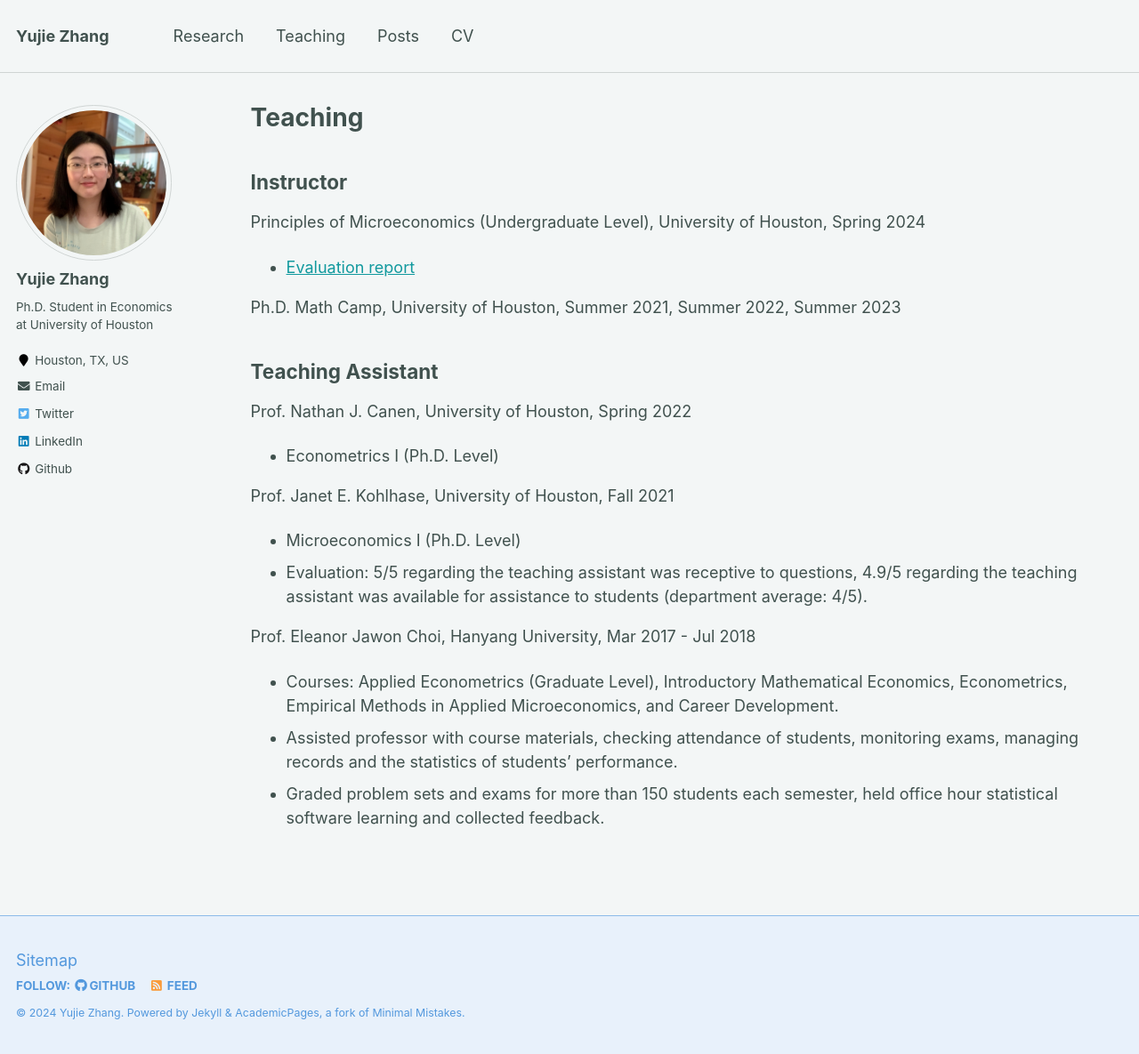
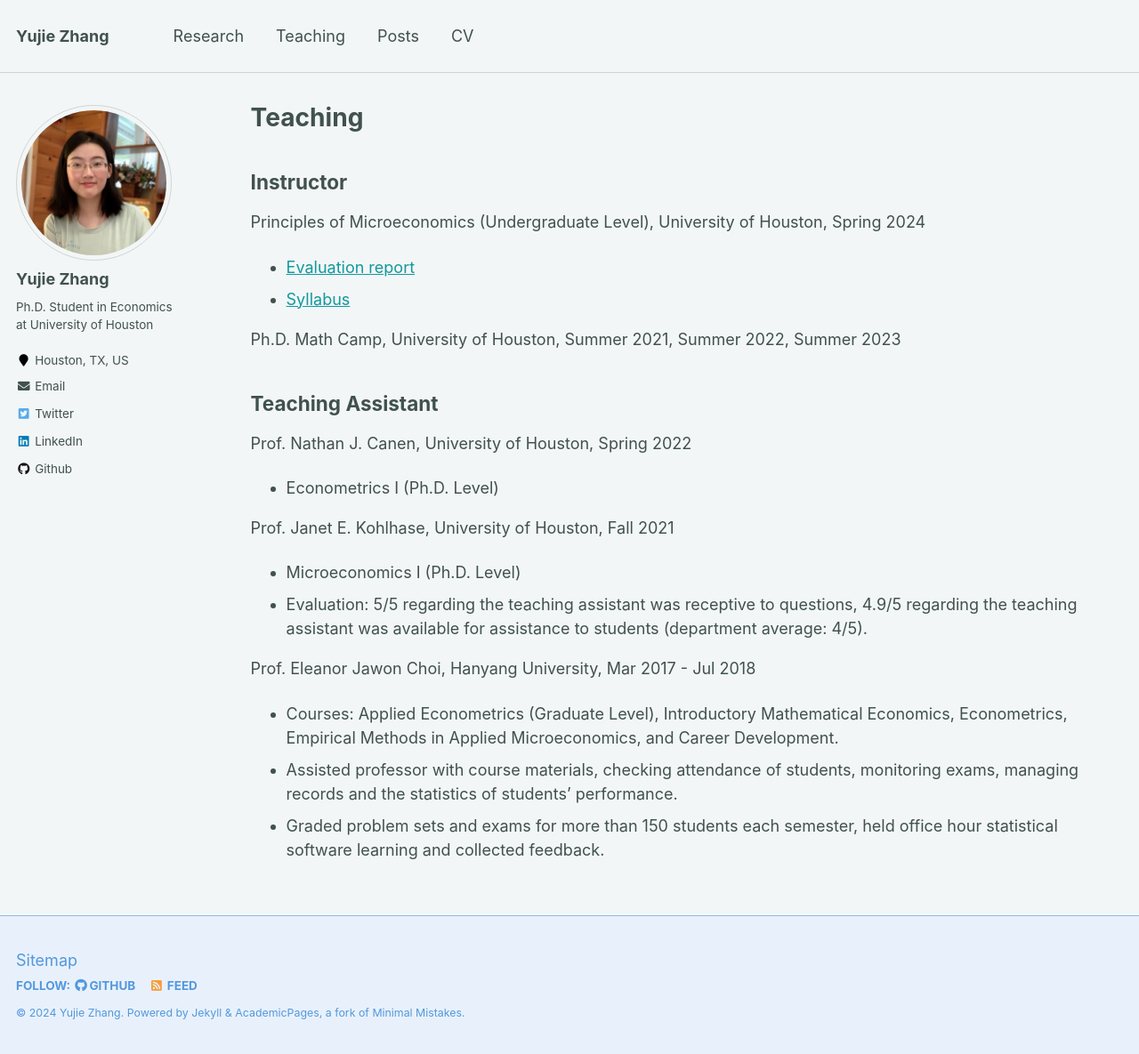
Before and after one commit to yujiezhangecon/yujiezhangecon.github.io, a Jekyll site: the page built from _pages/teaching.md, in a window 1280 px wide and 1185 px high. Shown: the whole window at 89% size. Built offline with Jekyll 4.4.1, drawn with Linux system fonts in a browser that asks for light colours.

Commit message:
update teaching material

```diff
--- a/_pages/teaching.md
+++ b/_pages/teaching.md
@@ -11,6 +11,7 @@ author_profile: true
 
 Principles of Microeconomics (Undergraduate Level), University of Houston, Spring 2024
 * [Evaluation report](http://yujiezhangecon.github.io/files/teaching/PrincipleMicro_24Spring/2220_14342_Course_Evaluation_Report.pdf)
+* [Syllabus](http://yujiezhangecon.github.io/files/teaching/PrincipleMicro_24Spring/Syllabus_ECON2302_S24_YujieZhang.pdf)
 
 Ph.D. Math Camp, University of Houston, Summer 2021, Summer 2022, Summer 2023
 
```
Also changed, not shown: 2 other files.
